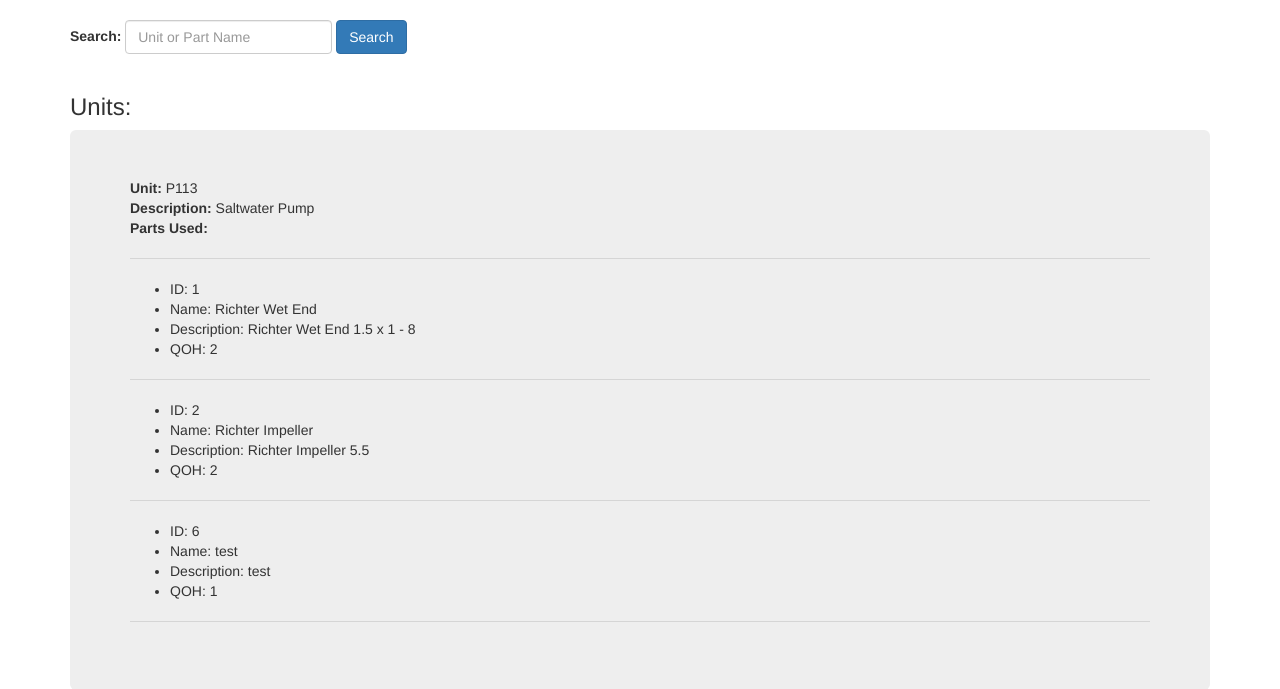
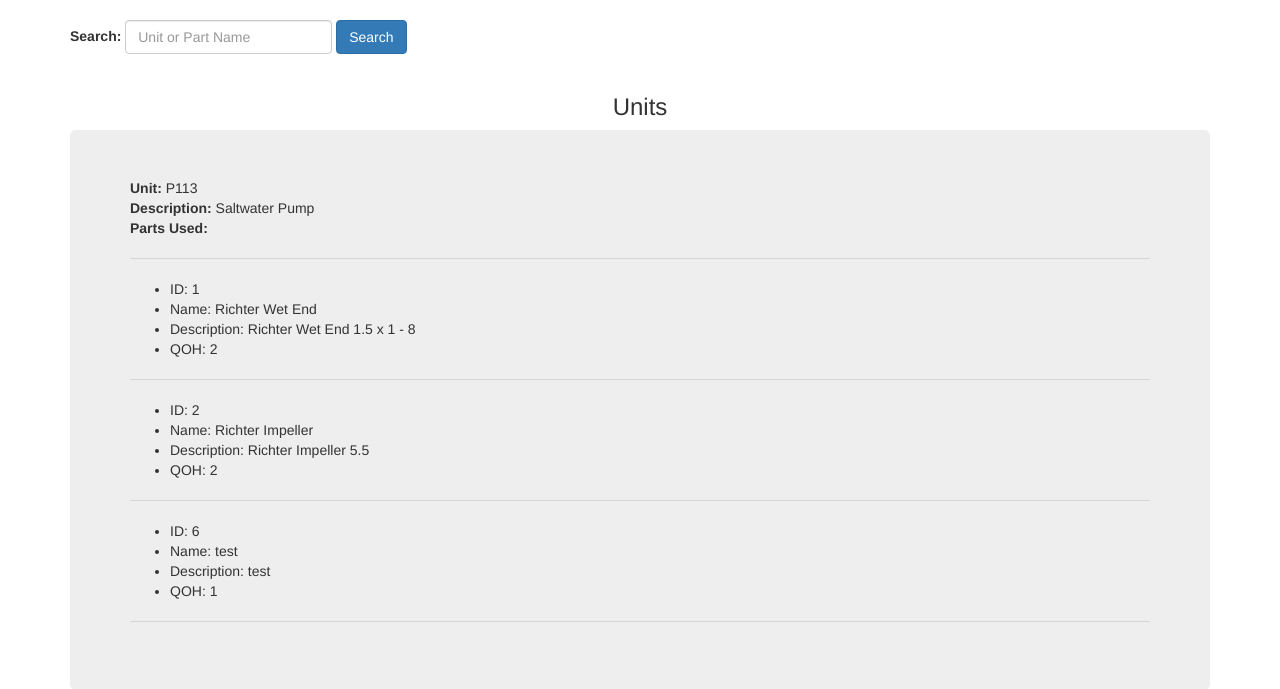
Before and after one commit to smithc0222/FlaskMaintenanceApp, a Flask app: page / in a window 1280 px wide. Shown: the part 52-741 px from the top of the page. Run offline with Flask 2, Linux system fonts and the light colour scheme; the visitor is signed in with stand-in values (Sample User, id 1); data comes from the database, SQL or seed files in the repository; some libraries are stand-ins or nearby versions.

Commit message:
Center Titles

```diff
--- a/templates/index.html
+++ b/templates/index.html
@@ -9,7 +9,7 @@
   </div>
 </form>
 <br>
-  <h3>Units:</h3>
+  <h3 class="text-center">Units</h3>
 {% for unit in units %}
 <div class="jumbotron">
   <strong>Unit:</strong> {{ unit.unit_name }} <br>
@@ -28,7 +28,7 @@
 </div>
   {% endfor %}
   <hr>
-  <h3>Parts:</h3>
+  <h3 class="text-center">Parts</h3>
 {% for part in parts %}
 <div class="jumbotron">
   <strong>Part ID:</strong> {{ part.id }}<br>
```
